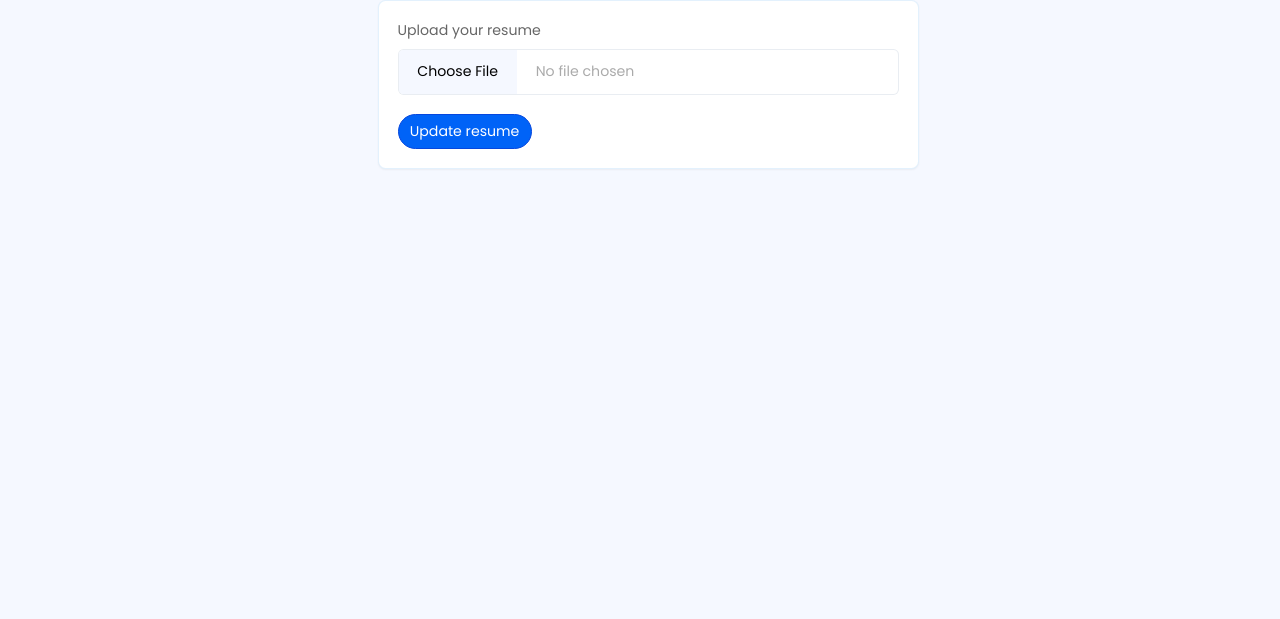
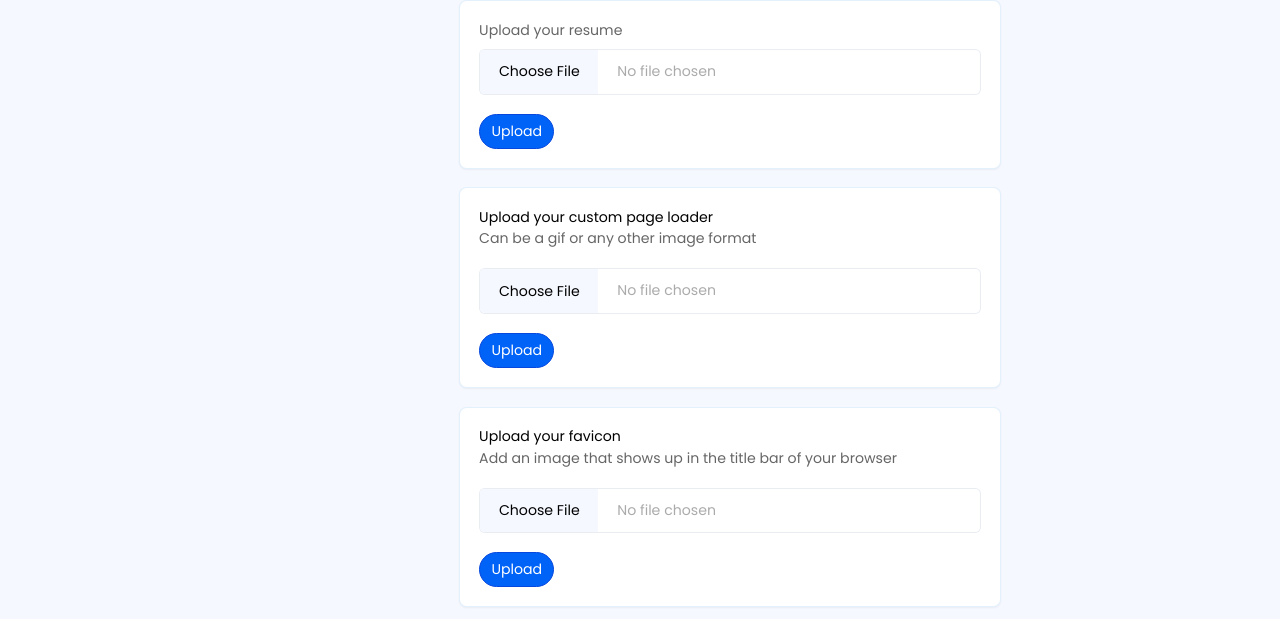
Before and after one commit to langf00rd/follio-v2, a Next.js app: page /account/settings in a window 1280 px wide. Shown: the part 333-952 px from the top of the page. Before the commit the page ends 808 px from the top, so only its background shows below. Built offline with nearby package versions, Linux system fonts and the light colour scheme; no server answers; sample sign-in values are in the browser's storage.

Commit message:
⚒️ Added new settings
⚒️ Added new settings

```diff
--- /dev/null
+++ b/components/previews/preview.js
@@ -0,0 +1,22 @@
+import { useContext } from "react"
+import { FollioContext } from "../../context/follioContext"
+import Theme1 from "../themes/theme1"
+import BottomNav from "../ui/bottomNav"
+
+const PreviewComponent = () => {
+    const { theme, showPreview } = useContext(FollioContext)
+
+    return <div>
+        {showPreview ? <div className="modal-content lg:hidden w-screen h-screen pt-20 bg-white fixed top-0 left-0">
+            {theme === 3 ? <Theme1 editMode={true} /> : null}
+        </div > : null}
+
+        <BottomNav />
+
+        <div className="hidden lg:block">
+            {theme === 3 ? <Theme1 editMode={true} /> : null}
+        </div>
+    </div>
+}
+
+export default PreviewComponent
--- a/components/ui/editPages/media.js
+++ b/components/ui/editPages/media.js
@@ -1,13 +1,14 @@
-import { useContext } from "react";
-import { FollioContext } from "../../../context/follioContext";
+import { useContext } from "react"
+import { FollioContext } from "../../../context/follioContext"
 import { layoutStyles } from "../../styles/layout"
-import { uiStyles } from "../../styles/ui";
+import { uiStyles } from "../../styles/ui"
 
 const Media = () => {
-    const { coverPhoto, profilePhoto, featuredVideo, handleMediaFiles } = useContext(FollioContext)
-    let profileRef;
-    let coverRef;
-    let videoRef;
+    const { coverPhoto, profilePhoto, featuredVideo, handleMediaFiles, logo, setLogo } = useContext(FollioContext)
+    let profileRef
+    let coverRef
+    let videoRef
+    let logoRef
 
     return <div className={layoutStyles.container}>
         <p className="mb-7 font-medium">Photos &amp; videos files</p>
@@ -26,6 +27,13 @@ const Media = () => {
             <input ref={e => coverRef = e} onChange={e => handleMediaFiles(e.target.files[0], "cover-photo")} accept="image/*" type="file" hidden />
         </div>
 
+        <p className="opacity-50 mb-3 mt-5">Upload your logo</p>
+        <div className="flex">
+            <label onClick={() => logoRef.click()} className={uiStyles.uploadBox}>+</label>
+            {typeof logo === "object" ? <img className={uiStyles.uploadBoxImg} alt="" src={URL.createObjectURL(logo)} /> : <img className={uiStyles.uploadBoxImg} alt="" src={logo} />}
+            <input ref={e => logoRef = e} onChange={e => handleMediaFiles(e.target.files[0], "logo")} accept="image/*" type="file" hidden />
+        </div>
+
         <p className="opacity-50 mb-3 mt-5">Featured video</p>
         <div className="flex">
             <label onClick={() => videoRef.click()} className={uiStyles.uploadBox}>+</label>
--- a/context/follioContext.js
+++ b/context/follioContext.js
@@ -152,6 +152,16 @@ export const FollioProvider = ({ children }) => {
         let _cv = await uploadFile(cv)
         setCv(_cv)
         setShowLoader(false)
+    }
+
+    /** upload page loader */
+    const uploadPageLoader = async () => {
+
+    }
+
+    /** upload page favicon */
+    const uploadFavicon = async () => {
+
     }
 
     /** Upload file to cloudinary */
@@ -367,6 +377,9 @@ export const FollioProvider = ({ children }) => {
             case "featured-video":
                 setFeaturedVideo(_file)
                 break
+            case "logo":
+                setLogo(_file)
+                break
             default:
                 break
         }
@@ -396,7 +409,8 @@ export const FollioProvider = ({ children }) => {
         changeThemeInSessionStorage,
         checkAuthStatus, updateAccount,
         setShowLoader, updateUsername,
-        uploadResume,
+        uploadResume, uploadPageLoader, uploadFavicon,
+        logo,
     }}>
         {children}
     </FollioContext.Provider>
--- a/pages/account/analytics.js
+++ b/pages/account/analytics.js
@@ -4,6 +4,7 @@ import { layoutStyles } from "../../components/styles/layout"
 import PageHead from "../../pageHead"
 import { useContext, useEffect } from "react"
 import { FollioContext } from "../../context/follioContext"
+import PreviewComponent from "../../components/previews/preview"
 
 const Analytics = () => {
     const { checkIsLoggedIn } = useContext(FollioContext)
@@ -21,7 +22,7 @@ const Analytics = () => {
                 <div className="w-full max-w-xl">
                     <p className={layoutStyles.textLg}>Analytics</p>
                 </div>
-                <div className={layoutStyles.preview}></div>
+                <PreviewComponent />
             </div>
         </div>
     </div>
--- a/pages/account/edit.js
+++ b/pages/account/edit.js
@@ -18,6 +18,7 @@ import Styles from "../../components/ui/editPages/styles"
 import Theme1 from "../../components/themes/theme1"
 import Loader from "../../components/ui/loader"
 import PageHead from "../../pageHead"
+import PreviewComponent from "../../components/previews/preview"
 
 const Pages = () => {
     const { viewCount } = useContext(FollioContext)
@@ -60,7 +61,9 @@ const Edit = () => {
                     <Pages />
                 </div>
 
-                {showPreview ? <div className="modal-content lg:hidden w-screen h-screen pt-20 bg-white fixed top-0 left-0">
+                <PreviewComponent />
+
+                {/* {showPreview ? <div className="modal-content lg:hidden w-screen h-screen pt-20 bg-white fixed top-0 left-0">
                     {theme === 3 ? <Theme1 editMode={true} /> : null}
                 </div> : null}
 
@@ -68,7 +71,7 @@ const Edit = () => {
 
                 <div className="hidden lg:block">
                     {theme === 3 ? <Theme1 editMode={true} /> : null}
-                </div>
+                </div> */}
             </div>
         </div>
     </div>
--- a/pages/account/settings.js
+++ b/pages/account/settings.js
@@ -1,4 +1,5 @@
 import { useContext, useEffect } from "react"
+import PreviewComponent from "../../components/previews/preview"
 import { inputStyles } from "../../components/styles/input"
 import { layoutStyles } from "../../components/styles/layout"
 import Button from "../../components/ui/buttons/button"
@@ -9,7 +10,7 @@ import { FollioContext } from "../../context/follioContext"
 import PageHead from "../../pageHead"
 
 const Settings = () => {
-    const { checkIsLoggedIn, setUsername, username, cv, setCv, showLoader, updateUsername, uploadResume } = useContext(FollioContext)
+    const { checkIsLoggedIn, setUsername, username, cv, setCv, showLoader, updateUsername, uploadResume, uploadPageLoader, uploadFavicon } = useContext(FollioContext)
 
     useEffect(() => {
         checkIsLoggedIn()
@@ -42,14 +43,39 @@ const Settings = () => {
                                     setCv(e.target.files[0])
                                 }}
                                 placeholder={username} />
-                            <Button action={uploadResume} full={false} label='Update resume' />
+                            <Button action={uploadResume} full={false} label='Upload' />
+                        </div>
+                        <div className='m-5' />
+                        <div className={layoutStyles.container}>
+                            <p>Upload your custom page loader</p>
+                            <p className='mb-5 opacity-60'>Can be a gif or any other image format</p>
+                            <input
+                                className={inputStyles.fileInput}
+                                accept="image/*, .gif"
+                                type='file'
+                                onChange={e => {
+                                    setCv(e.target.files[0])
+                                }}
+                                placeholder={username} />
+                            <Button action={uploadPageLoader} full={false} label='Upload' />
+                        </div>
+                        <div className='m-5' />
+                        <div className={layoutStyles.container}>
+                            <p>Upload your favicon</p>
+                            <p className='mb-5 opacity-60'>Add an image that shows up in the title bar of your browser</p>
+                            <input
+                                className={inputStyles.fileInput}
+                                accept=".ico"
+                                type='file'
+                                onChange={e => {
+                                    setCv(e.target.files[0])
+                                }}
+                                placeholder={username} />
+                            <Button action={uploadFavicon} full={false} label='Upload' />
                         </div>
                     </div>
                 </div>
-                <div />
-                <div />
-                <div />
-                {/* <div className={layoutStyles.preview}></div> */}
+                <PreviewComponent />
             </div>
         </div>
     </div >
```
